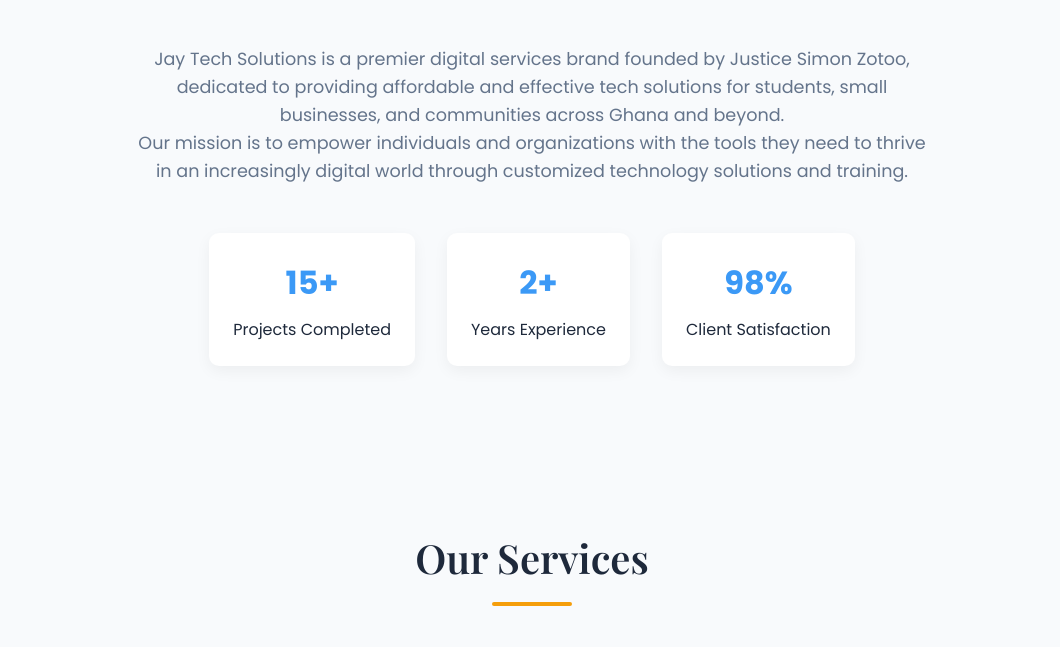
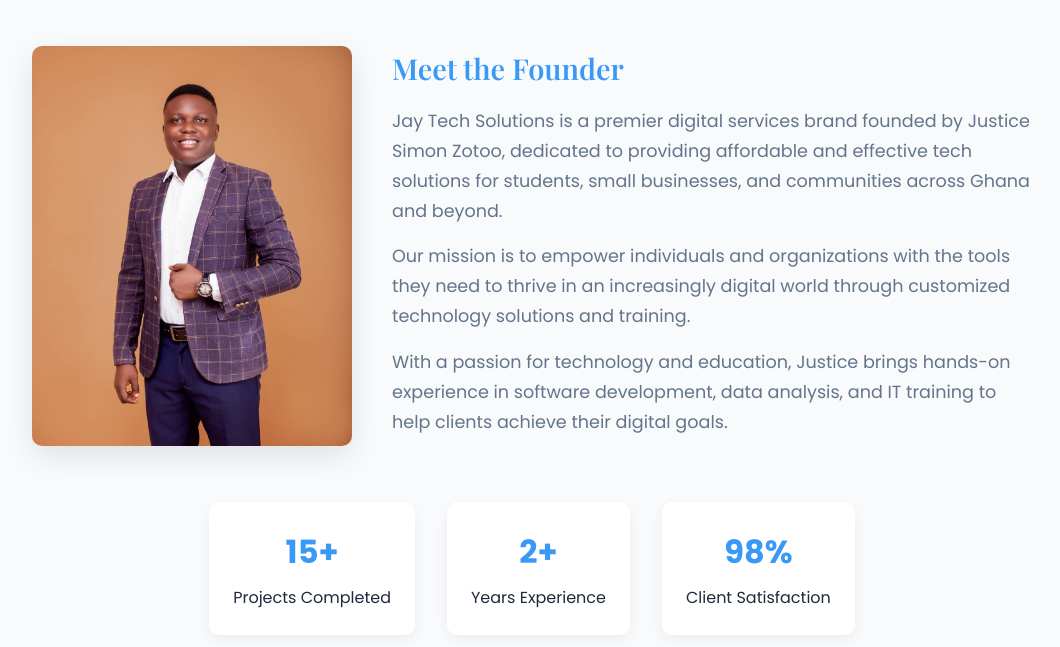
Before and after one commit to Simonzotoo/jaytechsolutions, a plain HTML site: page index.html in a window 1280 px wide. Shown: the part 779-1426 px from the top of the page, without its empty margins (108-1168 px from the left). Drawn offline with nearby package versions, Linux system fonts and the light colour scheme.

Commit message:
Add files via upload

```diff
--- a/index.html
+++ b/index.html
@@ -514,17 +514,24 @@
     </div>
   </section>
 
-  <!-- Rest of your existing HTML content remains the same -->
-  <!-- About Section -->
+
+<!-- About Section with Picture -->
 <section id="about" class="section">
   <div class="container">
     <div class="section-title">
       <h2>About Jay Tech</h2>
     </div>
 
-      <div class="about-content">
+    <div class="about-container">
+      <div class="about-image">
+        <img src="images\meinsuit.jpeg" alt="Justice Simon Zotoo" class="profile-photo">
+      </div>
+      <div class="about-text">
+        <h3>Meet the Founder</h3>
         <p>Jay Tech Solutions is a premier digital services brand founded by Justice Simon Zotoo, dedicated to providing affordable and effective tech solutions for students, small businesses, and communities across Ghana and beyond.</p>
         <p>Our mission is to empower individuals and organizations with the tools they need to thrive in an increasingly digital world through customized technology solutions and training.</p>
+        <p>With a passion for technology and education, Justice brings hands-on experience in software development, data analysis, and IT training to help clients achieve their digital goals.</p>
+      </div>
     </div>
 
     <div class="stats">
@@ -543,6 +550,63 @@
     </div>
   </div>
 </section>
+
+<style>
+  /* About Section Styles */
+  .about-container {
+    display: flex;
+    align-items: center;
+    gap: 40px;
+    max-width: 1000px;
+    margin: 0 auto;
+  }
+
+  .about-image {
+    flex: 1;
+    min-width: 300px;
+  }
+
+  .profile-photo {
+    width: 100%;
+    border-radius: 10px;
+    box-shadow: 0 10px 30px rgba(0,0,0,0.1);
+    transition: transform 0.3s ease;
+  }
+
+  .profile-photo:hover {
+    transform: scale(1.02);
+  }
+
+  .about-text {
+    flex: 2;
+  }
+
+  .about-text h3 {
+    font-size: 1.8rem;
+    margin-bottom: 1rem;
+    color: var(--primary);
+  }
+
+  .about-text p {
+    margin-bottom: 1rem;
+    color: var(--gray);
+    font-size: 1.1rem;
+    line-height: 1.7;
+  }
+
+  /* Responsive Design */
+  @media (max-width: 768px) {
+    .about-container {
+      flex-direction: column;
+    }
+
+    .about-image {
+      min-width: 100%;
+      max-width: 400px;
+      margin-bottom: 2rem;
+    }
+  }
+</style>
 
   <!-- Services Section -->
   <section id="services" class="section">
```
Lines whose indentation alone changed are shown as unchanged.
